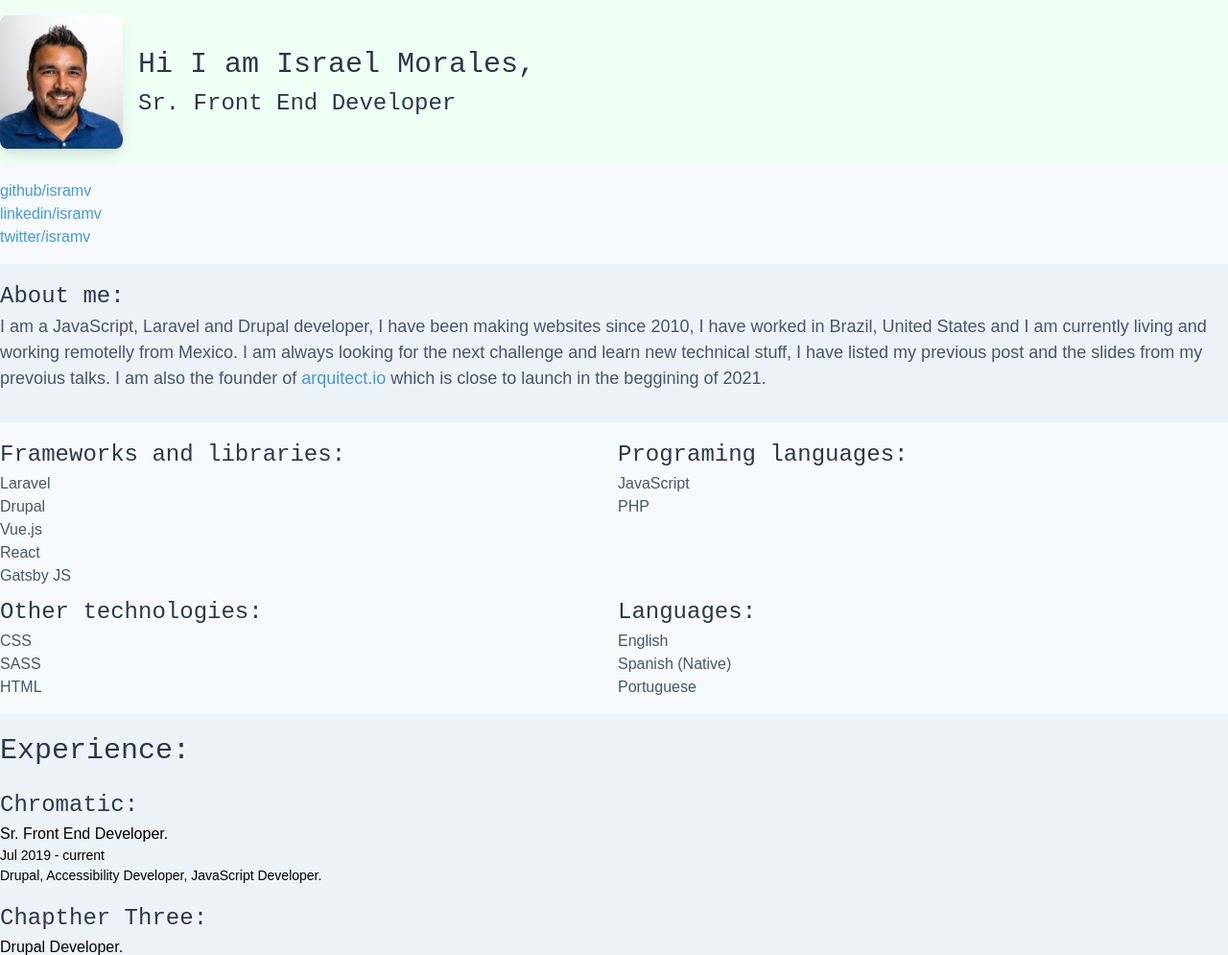
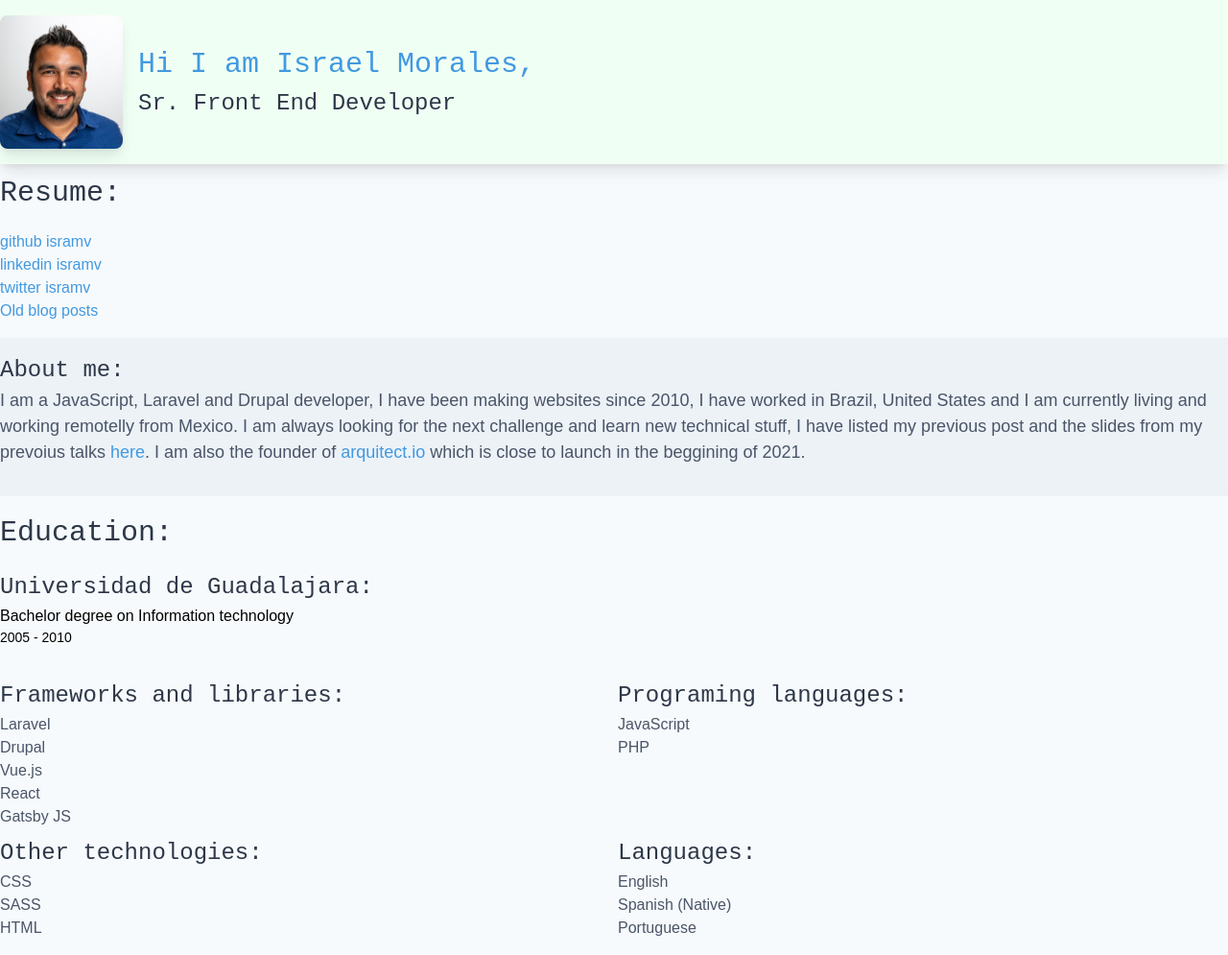
Before and after one commit to isramv/israelmorales.dev, a Gatsby site: page / in a window 1280 px wide. Shown: the top 995 px of the page at 96% size. Built offline with nearby package versions, Linux system fonts and the light colour scheme; Gatsby itself is replaced by a stand-in of ours.

Commit message:
added old blog posts

```diff
--- a/src/components/Education.js
+++ b/src/components/Education.js
@@ -8,7 +8,7 @@ export default function Experience(props) {
                 {props.data.collection.map((item, index) => {
                     const keyString = `${props.data.title.replace(/ /gi, "-")}-${index}`
                     return(
-                        <div key={keyString} className='my-4'>
+                        <div key={keyString} className='mt-4'>
                             <h4 className='text-2xl text-gray-800 font-mono'>{item.title}:</h4>
                             <div className="job-title font-serif">{item.degree}</div>
                             <div className="dates text-sm">{item.dates}</div>
--- a/src/components/Welcome.js
+++ b/src/components/Introduction.js
@@ -14,7 +14,7 @@ export default function Welcome(props) {
         </div>
         <div>
           <h1 className="text-3xl font-mono text-gray-800">
-            Hi I am Israel Morales,
+            <a href="/">Hi I am Israel Morales,</a>
           </h1>
           <h2 className="text-2xl font-mono text-gray-800">
             Sr. Front End Developer
--- a/src/components/Links.js
+++ b/src/components/Links.js
@@ -1,22 +1,44 @@
-import React from 'react'
-import './../../static/icons/brands.svg'
+import React from "react"
+import "./../../static/icons/brands.svg"
+import { useStaticQuery, graphql } from "gatsby"
 
 export default function Links(props) {
-    return (
-        <div className='bg-gray-100'>
-            <div className='container mx-auto py-4'>
-                <ul>
-                    {props.data.collection.map((item, index) => {
-                        const keyString = `${props.data.title.replace(/ /gi, "-")}-${index}`
+  const result = useStaticQuery(graphql`
+    query MyQuery {
+      allResumeYaml {
+        nodes {
+          resume {
+            links {
+              collection {
+                url
+                title
+                logo
+                description
+              }
+              title
+            }
+          }
+        }
+      }
+    }
+  `)
+
+  const links = result.allResumeYaml.nodes[0].resume.links.collection
+  const linksRender = links.map((item, index) => {
+    const keyString = `links-${index}`
     return (
       <li key={keyString}>
         <a href={item.url}>
-                                    {item.description}/{item.title}
+          {item.description} {item.title}
         </a>
       </li>
     )
-                    })}
-                </ul>
+  })
+
+  return (
+    <div className="my-4 px-4 md:px-0">
+      <div className="container mx-auto">
+        <ul>{linksRender}</ul>
       </div>
     </div>
   )
--- /dev/null
+++ b/src/data/blog/blogPosts.yml
@@ -0,0 +1,22 @@
+blogPosts:
+  collection:
+    - title: Managing your lando database with PhpStorm, Sequel PRO, and the Command line
+      url: https://chromatichq.com/blog/managing-your-lando-database-phpstorm-sequel-pro-and-command-line
+      published: January 7, 2020
+      topics: Docker, Lando, Drupal
+    - title: Gated Resources Froms with Webform and Token
+      url: https://www.chapterthree.com/blog/gated-resources-forms-webform-and-token
+      published: May 10, 2019
+      topics: Drupal, Front-End, Webform
+    - title: Decoupling Pattern Lab From Your Theme, a City of San Francisco Project
+      url: https://www.chapterthree.com/blog/decoupling-pattern-lab-from-your-theme-a-city-of-san-francisco-project
+      published: November 6, 2018
+      topics: Drupal, Front-End, Pattern Lab, Twig
+    - title: Twig Extensions and Views FTW in Drupal 8
+      url: https://www.chapterthree.com/blog/twig-extensions-and-views-ftw-drupal-8
+      published: August 7, 2016
+      topics: Drupal, Twig, Views, Front-End
+    - title: How to create a ckeditor plugin for Drupal 7
+      url: https://www.chapterthree.com/blog/how-to-create-a-ckeditor-plugin-for-drupal-7
+      published: December 14, 2015
+      topics: Drupal, Front-End, CKEditor, Editorial experience
--- a/src/data/resume.yml
+++ /dev/null
@@ -1,85 +0,0 @@
-about:
-  title: 'About me'
-  type: paragraph
-  text:
-    I am a JavaScript, Laravel and Drupal developer, I have been making websites since 2010,
-    I have worked in Brazil, United States and I am currently living and working remotelly from Mexico.
-    I am always looking for the next challenge and learn new technical stuff, I have listed my previous
-    post and the slides from my prevoius talks.
-    I am also the founder of <a href="arquitect.io">arquitect.io</a> which is close to launch in the
-    beggining of 2021.
-programing:
-  title: 'Programing languages'
-  collection:
-    - JavaScript
-    - PHP
-frameworks:
-  title: 'Frameworks and libraries'
-  collection:
-    - Laravel
-    - Drupal
-    - Vue.js
-    - React
-    - Gatsby JS
-other:
-  title: 'Other technologies'
-  collection:
-    - CSS
-    - SASS
-    - HTML
-experience:
-  title: 'Experience'
-  collection:
-    - company: Chromatic
-      dates: Jul 2019 - current
-      jobTitle: 'Sr. Front End Developer.'
-      duties: Drupal theming, accessibility and JavaScript.
-      description: Drupal, Accessibility Developer, JavaScript Developer.
-    - company: Chapther Three
-      dates: Aug 2015 - Jun 2019
-      jobTitle: Drupal Developer.
-      description: Drupal custom theme development, and Drupal 7 and 8 Support.
-    - company: Ooyala
-      dates: Feb 2014 - Jul 2015
-      jobTitle: Web Developer.
-      description: I was the lead Developer for all the Marketing sites of the startup.
-    - company: Hewlet Packard
-      dates: May 2013 - Jan 2014
-      jobTitle: Technical Specialist.
-      description: Technical specialist for the HP Partner portal.
-    - company: Freelancer (rocket.com.mx)
-      dates: Jul 2011 - May 2013
-      jobTitle: Freelancer Web Developer
-      description: ''
-    - company: Instituto Millenium of Brazil
-      dates: Jun 2010 - Jun 2011
-      jobTitle: Technical Specialist.
-      description: Main web developer of the site imil.org, I was in charge of the SEO and Google Adwords campaing.
-education:
-  title: 'Education'
-  collection:
-    - title: Universidad de Guadalajara
-      dates: 2005 - 2010
-      degree: Bachelor degree on Information technology
-      description: ''
-languages:
-  title: 'Languages'
-  collection:
-    - English
-    - Spanish (Native)
-    - Portuguese
-links:
-  title: 'Links'
-  collection:
-    - title: isramv
-      url: https://github.com/isramv
-      description: github
-      logo: github
-    - title: isramv
-      url: https://linkedin.com/in/isramv
-      description: linkedin
-      logo: linkedin
-    - title: isramv
-      url: https://twitter.com/isramv
-      description: twitter
-      logo: twitter
--- /dev/null
+++ b/src/data/resume/resume.yml
@@ -0,0 +1,90 @@
+resume:
+  about:
+    title: 'About me'
+    type: paragraph
+    text:
+      I am a JavaScript, Laravel and Drupal developer, I have been making websites since 2010,
+      I have worked in Brazil, United States and I am currently living and working remotelly from Mexico.
+      I am always looking for the next challenge and learn new technical stuff, I have listed my previous
+      post and the slides from my prevoius talks <a href="/posts-and-talks">here</a>.
+      I am also the founder of <a href="arquitect.io">arquitect.io</a> which is close to launch in the
+      beggining of 2021.
+  programing:
+    title: 'Programing languages'
+    collection:
+      - JavaScript
+      - PHP
+  frameworks:
+    title: 'Frameworks and libraries'
+    collection:
+      - Laravel
+      - Drupal
+      - Vue.js
+      - React
+      - Gatsby JS
+  other:
+    title: 'Other technologies'
+    collection:
+      - CSS
+      - SASS
+      - HTML
+  experience:
+    title: 'Experience'
+    collection:
+      - company: Chromatic
+        dates: Jul 2019 - current
+        jobTitle: 'Sr. Front End Developer.'
+        duties: Drupal theming, accessibility and JavaScript.
+        description: Drupal, Accessibility Developer, JavaScript Developer.
+      - company: Chapther Three
+        dates: Aug 2015 - Jun 2019
+        jobTitle: Drupal Developer.
+        description: Drupal custom theme development, and Drupal 7 and 8 Support.
+      - company: Ooyala
+        dates: Feb 2014 - Jul 2015
+        jobTitle: Web Developer.
+        description: I was the lead Developer for all the Marketing sites of the startup.
+      - company: Hewlet Packard
+        dates: May 2013 - Jan 2014
+        jobTitle: Technical Specialist.
+        description: Technical specialist for the HP Partner portal.
+      - company: Freelancer (rocket.com.mx)
+        dates: Jul 2011 - May 2013
+        jobTitle: Freelancer Web Developer
+        description: ''
+      - company: Instituto Millenium of Brazil
+        dates: Jun 2010 - Jun 2011
+        jobTitle: Technical Specialist.
+        description: Main web developer of the site imil.org, I was in charge of the SEO and Google Adwords campaing.
+  education:
+    title: 'Education'
+    collection:
+      - title: Universidad de Guadalajara
+        dates: 2005 - 2010
+        degree: Bachelor degree on Information technology
+        description: ''
+  languages:
+    title: 'Languages'
+    collection:
+      - English
+      - Spanish (Native)
+      - Portuguese
+  links:
+    title: 'Links'
+    collection:
+      - title: isramv
+        url: https://github.com/isramv
+        description: github
+        logo: github
+      - title: isramv
+        url: https://linkedin.com/in/isramv
+        description: linkedin
+        logo: linkedin
+      - title: isramv
+        url: https://twitter.com/isramv
+        description: twitter
+        logo: twitter
+      - title: Old blog posts
+        url: /posts-and-talks
+        description: ''
+        logo: ''
--- a/src/pages/index.js
+++ b/src/pages/index.js
@@ -1,7 +1,7 @@
 import React from "react"
 import List from "./../components/List"
 import Paragraph from "./../components/Paragraph"
-import Welcome from "./../components/Welcome"
+import Introduction from "../components/Introduction"
 import Experience from "./../components/Experience"
 import Education from "./../components/Education"
 import Links from "./../components/Links"
@@ -9,9 +9,10 @@ import { useStaticQuery, graphql } from "gatsby"
 
 export default function Home() {
   const result = useStaticQuery(graphql`
-    query MyQuery {
-      allDataYaml {
+    query resumeQuery {
+      allResumeYaml {
         nodes {
+          resume {
             about {
               text
               title
@@ -20,10 +21,10 @@ export default function Home() {
             education {
               title
               collection {
-              title
                 dates
                 degree
                 description
+                title
               }
             }
             experience {
@@ -44,35 +45,38 @@ export default function Home() {
               collection
               title
             }
-          other {
+            links {
+              collection {
+                description
+                logo
+                title
+                url
+              }
+              title
+            }
+            programing {
               collection
               title
             }
-          links {
-            title
-            collection {
-              title
-              description
-              logo
-              url
-            }
-          }
-          programing {
+            other {
               collection
               title
             }
           }
         }
       }
+    }
   `)
 
-  const data = result.allDataYaml.nodes[0]
+  const data = result.allResumeYaml.nodes[0].resume
 
   return (
-    <>
-      <Welcome />
-      <Links data={data.links} />
+    <div className="bg-gray-100">
+      <Introduction />
+      <h2 className="container mx-auto text-3xl font-mono text-gray-800 mt-2 px-4 md:px-0">Resume:</h2>
+      <Links />
       <Paragraph data={data.about} />
+      <Education data={data.education} />
       <div className="bg-gray-100 py-4">
         <div className="container mx-auto px-4 md:p-0 md:grid md:gap-2 md:grid-cols-2">
           <List data={data.frameworks} />
@@ -82,7 +86,6 @@ export default function Home() {
         </div>
       </div>
       <Experience data={data.experience} />
-      <Education data={data.education} />
-    </>
+    </div>
   )
 }
--- /dev/null
+++ b/src/pages/posts-and-talks.js
@@ -0,0 +1,54 @@
+import React from "react"
+import Introduction from "../components/Introduction"
+import Links from "../components/Links"
+import { useStaticQuery, graphql } from "gatsby"
+
+export default function PostAndTalks() {
+  const result = useStaticQuery(graphql`
+    query blogQuery {
+      allBlogYaml {
+        nodes {
+          blogPosts {
+            collection {
+              published
+              title
+              topics
+              url
+            }
+          }
+        }
+      }
+    }
+  `)
+
+  const blogPostsArray = result.allBlogYaml.nodes[0].blogPosts.collection
+
+  return (
+    <div className="bg-gray-100">
+      <Introduction />
+      <div className="container mx-auto">
+        <h2 className="text-3xl font-mono text-gray-800 mt-2 px-4 md:px-0">
+          Posts and talks
+        </h2>
+        <Links />
+        {blogPostsArray.map((post, index) => {
+          return (
+            <div
+              key={`post-${index}`}
+              className="rounded-sm shadow-lg p-4 mb-4 bg-white"
+            >
+              <h3>{post.title}</h3>
+              <div>
+                <a href={post.url} target="_blank">
+                  {post.url}
+                </a>
+              </div>
+              <div className="text-sm text-gray-700">{post.published}</div>
+              <div className="text-sm text-gray-700">{post.topics}</div>
+            </div>
+          )
+        })}
+      </div>
+    </div>
+  )
+}
```
Lines whose indentation alone changed are shown as unchanged.
